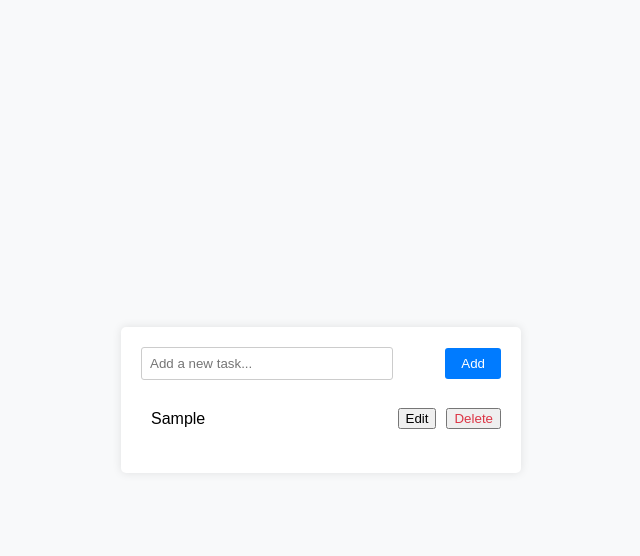
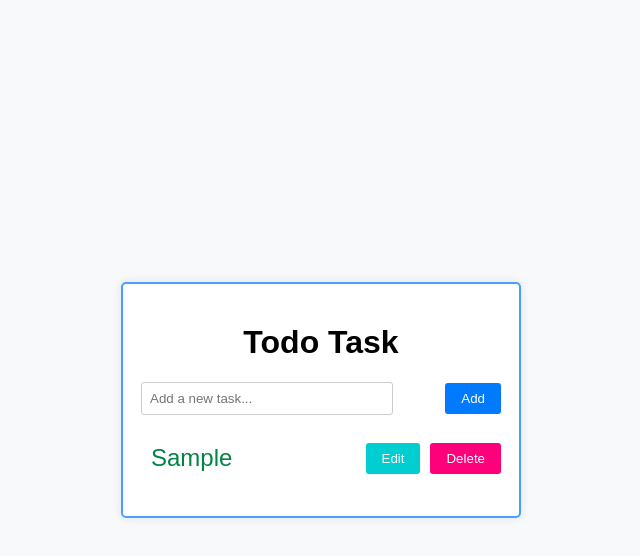
Before and after one commit to KhurramSagoo/Javascript-Projects, a plain HTML site: page toDoList/index.html in a window 1280 px wide. Both pictures are taken after typing "Sample" into the empty fields and a click on the button "Add". Shown: the whole page, without its empty margins (319-959 px from the left). Drawn offline with Linux system fonts and the light colour scheme.

Commit message:
update theme

```diff
--- a/toDoList/index.html
+++ b/toDoList/index.html
@@ -17,6 +17,7 @@
       }
 
       .todo-container {
+        position: relative;
         width: 400px;
         background-color: #fff;
         box-shadow: 0 0 10px rgba(0, 0, 0, 0.1);
@@ -69,6 +70,9 @@
       .todo-item-text {
         flex-grow: 1;
         margin-left: 10px;
+        color: #008445;
+        font-size: 1.5rem;
+        text-transform: capitalize;
       }
 
       .todo-item-actions {
@@ -77,8 +81,19 @@
       }
 
       .todo-item-delete {
-        color: #dc3545;
-        cursor: pointer;
+        padding: 8px 16px;
+        background-color: #ff007b;
+        border: none;
+        border-radius: 3px;
+        color: white;
+        margin-left: 10px;
+      }
+      .todo-item-edit {
+        padding: 8px 16px;
+        background-color: #00ced1;
+        border: none;
+        border-radius: 3px;
+        color: white;
         margin-left: 10px;
       }
 
@@ -86,10 +101,36 @@
         text-decoration: line-through;
         opacity: 0.5;
       }
+
+      .border-animation {
+        position: absolute;
+        top: 0;
+        left: 0;
+        right: 0;
+        bottom: 0;
+        pointer-events: none;
+        border: 2px solid transparent;
+        border-radius: 5px;
+        animation: border-pulse 1s infinite;
+      }
+
+      @keyframes border-pulse {
+        0% {
+          border-color: rgba(0, 123, 255, 0.5);
+        }
+        50% {
+          border-color: rgba(0, 123, 255, 0.8);
+        }
+        100% {
+          border-color: rgba(0, 123, 255, 0.5);
+        }
+      }
     </style>
   </head>
   <body>
-    <div class="todo-container">
+    <div class="todo-container" id="todo-container">
+      <div class="border-animation"></div>
+      <h1 style="text-align: center">Todo Task</h1>
       <div class="todo-header">
         <input
           type="text"
@@ -107,10 +148,26 @@
       const addTodoButton = document.getElementById("add-todo");
       const todoList = document.getElementById("todo-list");
 
+      todoInput.addEventListener("keydown", (event) => {
+        if (event.keyCode === 13) {
+          event.preventDefault();
+          addTodoButton.click();
+        }
+      });
+
       addTodoButton.addEventListener("click", () => {
         const todoText = todoInput.value.trim();
-        if (todoText) {
-          addTodoItem(todoText);
+        // if (todoText) {
+        //   addTodoItem(todoText);
+        //   todoInput.value = "";
+        // }
+        // todoText && addTodoItem(todoText);
+        // todoInput.value = "";
+        // todoText === "" && alert("Task can't be empty...");
+        if (todoText === "") {
+          alert("Task can't be empty...");
+        } else {
+          todoText && addTodoItem(todoText);
           todoInput.value = "";
         }
       });
```
